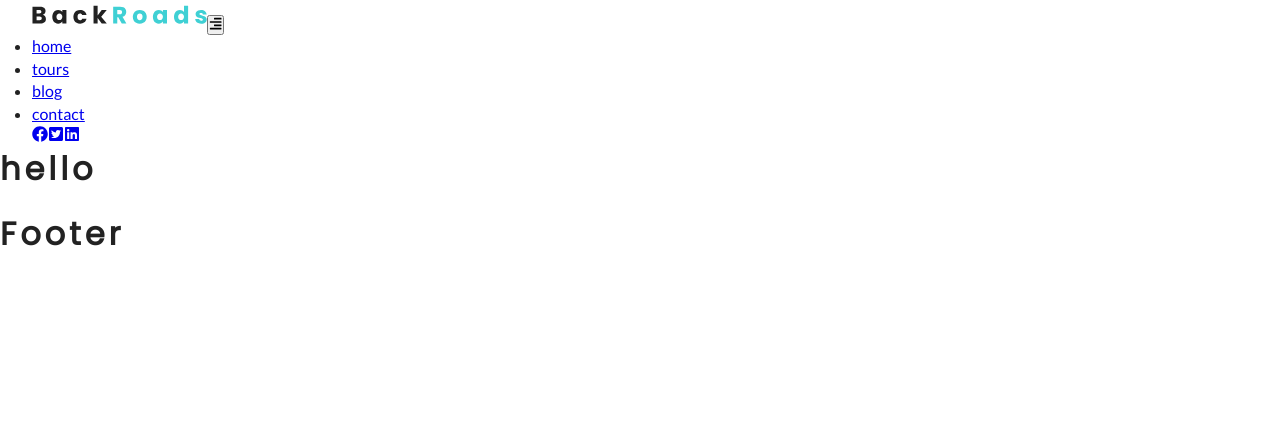
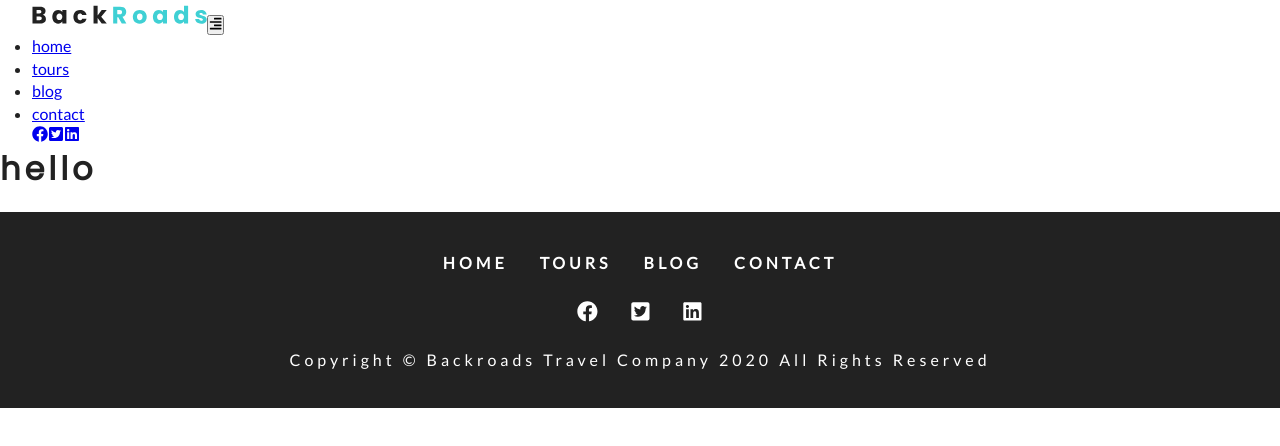
Before and after one commit to damcyk96/GatsbyTours, a Gatsby site: page /blog in a window 1280 px wide. Built offline with nearby package versions, Linux system fonts and the light colour scheme; Gatsby itself is replaced by a stand-in of ours.

Commit message:
banner & footer

```diff
--- a/src/components/Footer.js
+++ b/src/components/Footer.js
@@ -1,10 +1,39 @@
 import React from "react"
-
+import styles from "../css/footer.module.css"
+import links from "../constants/links"
+import socialIcons from "../constants/social-icons"
+import { Link } from "gatsby"
 const Footer = () => {
   return (
-    <div>
-      <h1>Footer</h1>
-    </div>
+    <footer className={styles.footer}>
+      <div className={styles.links}>
+        {links.map((item, index) => {
+          return (
+            <Link key={index} to={item.path}>
+              {item.text}
+            </Link>
+          )
+        })}
+      </div>
+      <div className={styles.icons}>
+        {socialIcons.map((item, index) => {
+          return (
+            <a
+              key={index}
+              href={item.url}
+              target="_blank"
+              rel="noopener noreferrer"
+            >
+              {item.icon}
+            </a>
+          )
+        })}
+      </div>
+      <div className={styles.copyright}>
+        copyright &copy; backroads travel company {new Date().getFullYear()} all
+        rights reserved
+      </div>
+    </footer>
   )
 }
 
--- /dev/null
+++ b/src/css/footer.module.css
@@ -0,0 +1,34 @@
+.footer {
+  background: var(--mainBlack);
+  padding: 2rem;
+  text-align: center;
+  color: var(--mainWhite);
+}
+.links a {
+  display: inline-block;
+  text-decoration: none;
+  text-transform: uppercase;
+  color: var(--mainWhite);
+  margin: 0.5rem 1rem;
+  letter-spacing: var(--mainSpacing);
+  transition: var(--mainTransition);
+  font-weight: bold;
+}
+.links a:hover {
+  color: var(--primaryColor);
+}
+.icons a {
+  display: inline-block;
+  margin: 1rem;
+  font-size: 1.3rem;
+  color: var(--mainWhite);
+  transition: var(--mainTransition);
+}
+.icons a:hover {
+  color: var(--primaryColor);
+}
+.copyright {
+  text-transform: capitalize;
+  letter-spacing: var(--mainSpacing);
+  line-height: 2;
+}
```
Also changed, not shown: src/components/Banner.js (added, +12 -0 lines), src/components/SimpleHero.js (added, +7 -0 lines), src/css/banner.module.css (added, +25 -0 lines), src/pages/index.js (+9 -3 lines).
